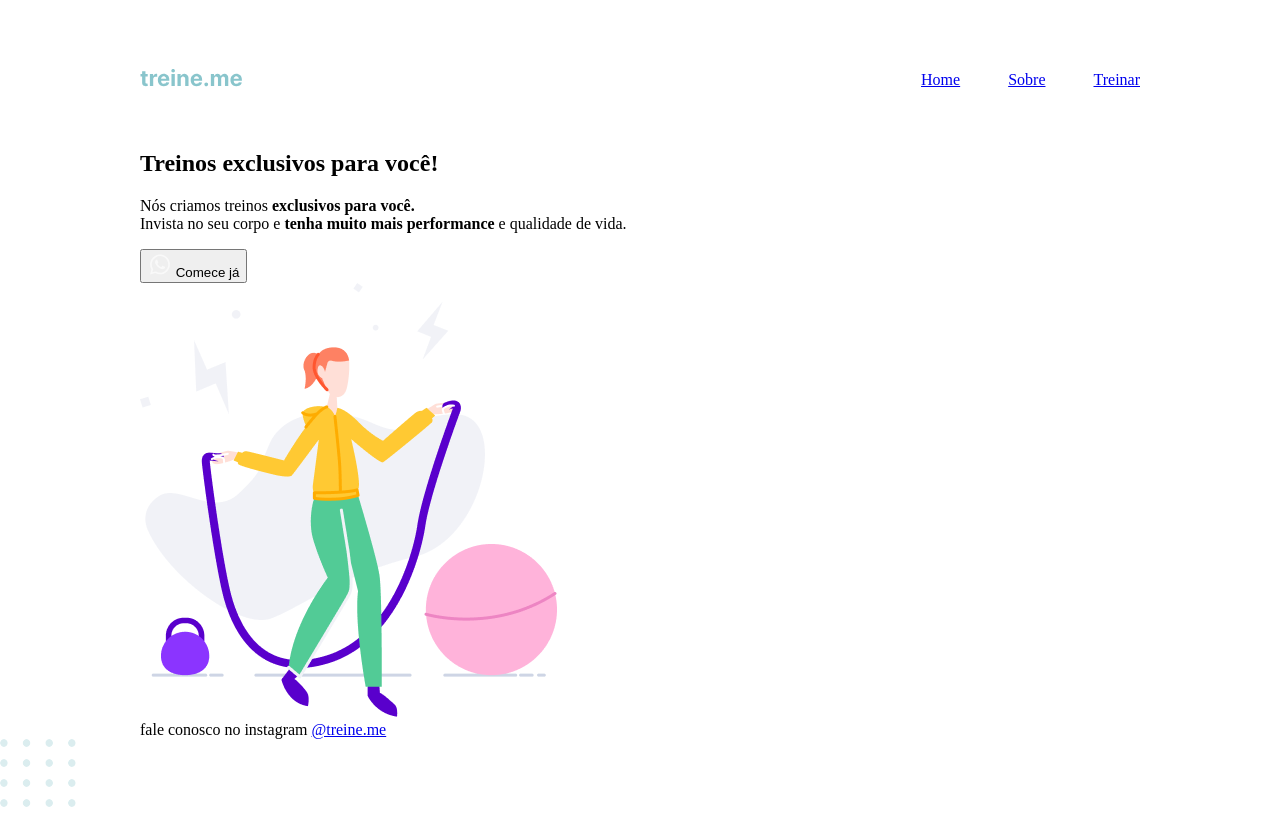
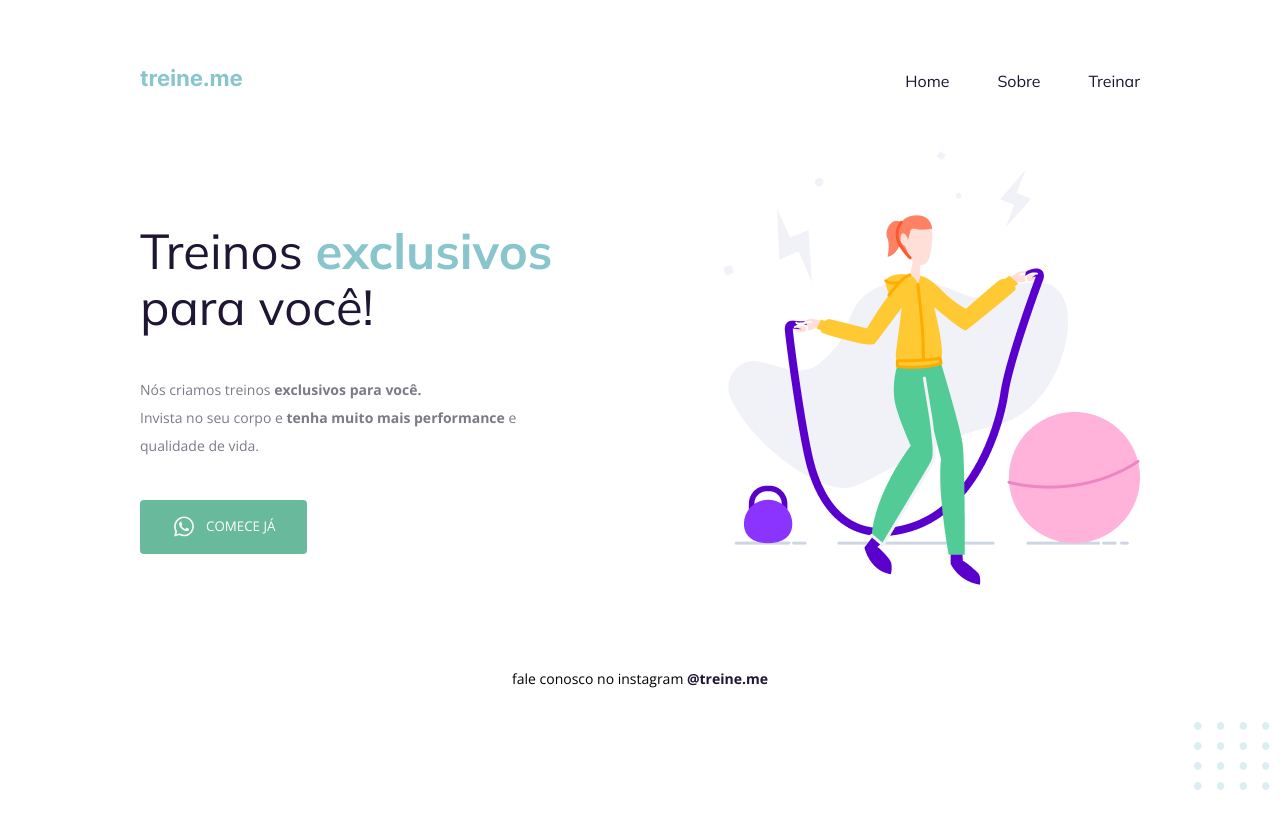
Before and after one commit to CamilaReis00/Woman-workout, a plain HTML site: page index.html in a window 1280 px wide. After the commit the page ends 800 px from the top, so only its background shows below. Drawn offline with nearby package versions, Linux system fonts and the light colour scheme.

Commit message:
Finalização do projeto

```diff
--- a/index.html
+++ b/index.html
@@ -1,9 +1,13 @@
 <!DOCTYPE html>
 <html lang="pt-br">
 <head>
+    <link rel="preconnect" href="https://fonts.googleapis.com">
+    <link rel="preconnect" href="https://fonts.gstatic.com" crossorigin>
     <meta charset="UTF-8">
     <meta name="viewport" content="width=device-width, initial-scale=1.0">
     <title>Treine me</title>
+
+    <link href="https://fonts.googleapis.com/css2?family=Mulish:ital,wght@0,200..1000;1,200..1000&family=Open+Sans:ital,wght@0,300..800;1,300..800&display=swap" rel="stylesheet">
 
     <link rel="stylesheet" href="./style.css">
 
@@ -23,7 +27,7 @@
             </nav>
         <main>
             <section>
-                <h1>Treinos exclusivos para você!</h1>
+                <h1>Treinos <span>exclusivos</span> para você!</h1>
                 <p>Nós criamos treinos <strong>exclusivos para você.</strong><br/> Invista no seu corpo e <strong>tenha muito mais performance</strong> e qualidade de vida.
                 </p>
 
@@ -40,7 +44,7 @@
         </footer>
     </div>
 
-    <img src="./images/balls.svg" alt="bolinhas decorativas">
+    <img id="balls" src="./images/balls.svg" alt="bolinhas decorativas">
 
 </body>
 </html>
--- a/style.css
+++ b/style.css
@@ -1,10 +1,16 @@
 body {
     margin: 0;
+    font-family: "Open Sans", serif;
+
+    background: linear-gradient(180deg, rgba(227, 255, 248, 0) 82.08% rgba(227, 255, 248, 0.38) 100%);
+
+    min-height: 100vh;
 }
 
 .page {
     width: 1000px;
-    margin: 65px auto 0;
+    margin: 0 auto;
+    padding-top: 65px;
 }
 
 nav {
@@ -23,3 +29,96 @@ ul {
     margin: 0;
     padding: 0;
 }
+
+a {
+    color:#1F1534;
+    text-decoration: none;
+}
+
+ul li a{
+    opacity: 1;
+}
+
+ul li a:hover {
+    font-weight: bold;
+}
+
+main {
+    display: flex;
+    align-items: center;
+    justify-content: space-between;
+    gap: 50px;
+}
+
+h1, ul {
+    font-family: "Mulish", serif;
+}
+
+h1 {
+    font-size: 49px;
+    line-height: 56px;
+    color:#1F1534;
+
+    font-weight: normal;
+    width: 490px;
+}
+
+h1 span {
+    color: #89c5cc;
+    font-weight: bold;
+}
+
+section p {
+    font-size: 14px;
+    line-height: 28px;
+    color: #7D7987;
+    width: 430px;
+
+    margin: 40px 0
+}
+
+button {
+    color: #fff; ;
+    text-transform: uppercase;
+    font-family: "Open Sans", serif;
+
+    background: #69B99D;
+    border: none;
+    border-radius: 4px;
+    padding: 14px 32px 15px;
+
+    display: flex;
+    align-items: center;
+    justify-content: center;
+    gap: 10px;
+
+    cursor: pointer;
+}
+
+button:hover {
+    background: #437c68;
+}
+
+footer {
+    font-family: "Open Sans", serif;
+    font-size: 14px;
+    line-height: 28px;
+
+    text-align: center;
+
+    margin-top: 80px;
+}
+
+footer a {
+    font-weight: bold;
+}
+
+footer a:hover {
+    text-decoration: underline;
+}
+
+#balls {
+    position: fixed;
+    bottom: 0;
+    right: 0;
+}
```
